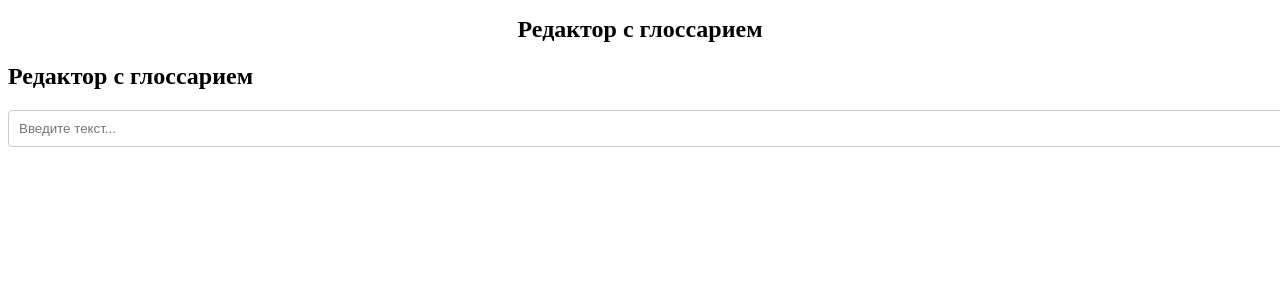
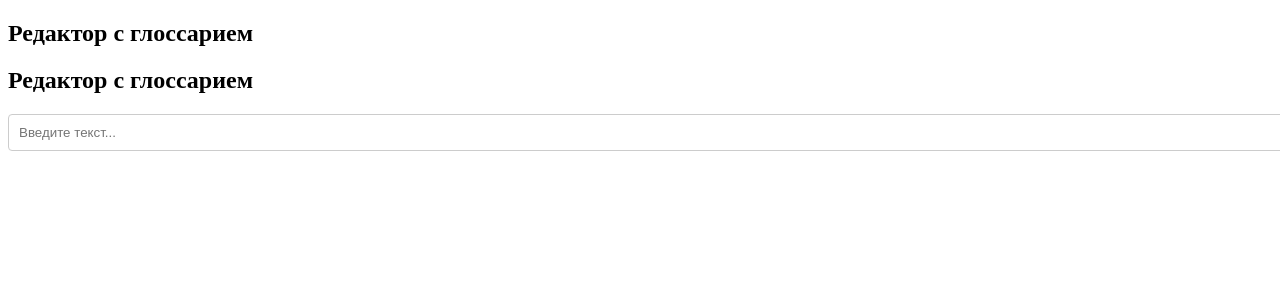
Before and after one commit to DmPd1980/glossary-editor, a React (Create React App) app: page / in a window 1280 px wide. Shown: the top 300 px of the page. Built offline with nearby package versions, Linux system fonts and the light colour scheme.

Commit message:
Update App.js

```diff
--- a/src/App.js
+++ b/src/App.js
@@ -4,7 +4,7 @@ import Editor from './Editor';
 function App() {
   return (
     <div>
-      <h2 style={{ textAlign: "center", marginTop: "1rem" }}>Редактор с глоссарием</h2>
+      <h2>Редактор с глоссарием</h2> {/* Оставляем здесь заголовок */}
       <Editor />
     </div>
   );
```
